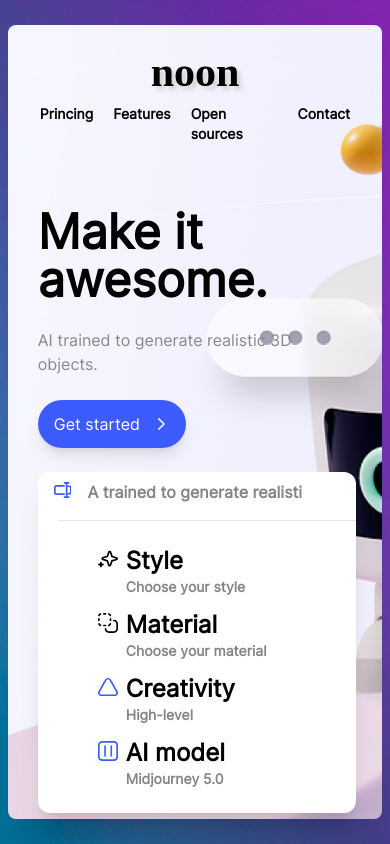
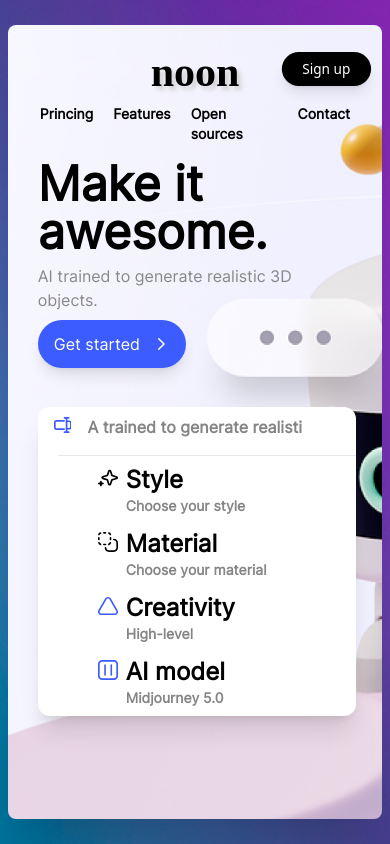
Before and after one commit to santi-cortes/proof-blife, a React (Vite) app: page / in a window 390 px wide. Built offline with nearby package versions, Linux system fonts and the light colour scheme; a web font is replaced by a local one.

Commit message:
fixed styles

```diff
--- a/src/components/CardIa.jsx
+++ b/src/components/CardIa.jsx
@@ -20,7 +20,7 @@ const CardIa = () => {
 					<StartsLogo2 size={20} />
 				</div>
 			</div>
-			<div className="flex flex-col ml-5 sm:ml-0 sm:flex-row gap-3 sm:gap-0 justify-between border-t-[1px] px-10 py-6">
+			<div className="flex flex-col ml-5 sm:ml-0 sm:flex-row gap-3 sm:gap-0 justify-between border-t-[1px] px-10 py-2 sm:py-4">
 				<div className="flex gap-2">
 					<div className="mt-1">
 						<StartsLogo size={20} />
--- a/src/components/MainCard.jsx
+++ b/src/components/MainCard.jsx
@@ -10,8 +10,8 @@ const MainCard = () => {
 		<div className="background-submain hover:shadow-sm transition-shadow duration-300 w-[96%] h-[94%] rounded-lg shadow-2xl">
 			<NavHeader />
 			{/* main content */}
-			<div className="w-[85%] animationWelcome sm:w-[80%] sm:ml-[100px] ml-[30px] my-16 flex flex-col justify-between h-[70%] sm:h-[76%]">
-				<div className="inter flex flex-col gap-6">
+			<div className="w-[85%] animationWelcome sm:w-[80%] sm:ml-[100px] ml-[30px] my-4 sm:my-16 flex flex-col justify-between h-[70%] sm:h-[76%]">
+				<div className="inter flex flex-col gap-2 sm:gap-6">
 					<h1 className="font-bold text-5xl sm:text-7xl sm:w-[460px]">
 						Make it awesome.
 					</h1>
--- a/src/components/Modal.jsx
+++ b/src/components/Modal.jsx
@@ -18,7 +18,7 @@ const Modal = () => {
 					data ? '' : 'opacity-0 scale-0'
 				} transition-all duration-150 absolute inter flex justify-center items-center h-screen w-screen`}
 			>
-				<div className="bg-white p-4 rounded-xl relative">
+				<div className="bg-white py-4 px-6 rounded-xl relative">
 					<h1 className="text-3xl text-center mt-4">Inicia sesión</h1>
 					<div
 						onClick={handleCloseModal}
--- a/src/components/NavHeader.jsx
+++ b/src/components/NavHeader.jsx
@@ -7,7 +7,7 @@ const NavHeader = () => {
 		setData(!data);
 	};
 	return (
-		<div className="flex flex-col sm:flex-row justify-between items-center px-8 my-4">
+		<div className="relative flex flex-col sm:flex-row justify-between items-center px-8 my-4">
 			<NoonLogo />
 			<nav className="inter font-semibold text-sm flex gap-5 sm:gap-16">
 				<a className="hover:underline hover:cursor-pointer hover:text-blue-500">
@@ -23,7 +23,7 @@ const NavHeader = () => {
 					Contact
 				</a>
 			</nav>
-			<div className="hidden sm:flex">
+			<div className="absolute right-1 top-2 scale-[.85] sm:scale-100 sm:relative sm:top-0 sm:right-0 sm:flex">
 				<button
 					onClick={handleModal}
 					className="text-white shadow-lg hover:shadow-sm hover:translate-y-1 transition-all duration-300 bg-black py-2 px-6 rounded-3xl"
```
